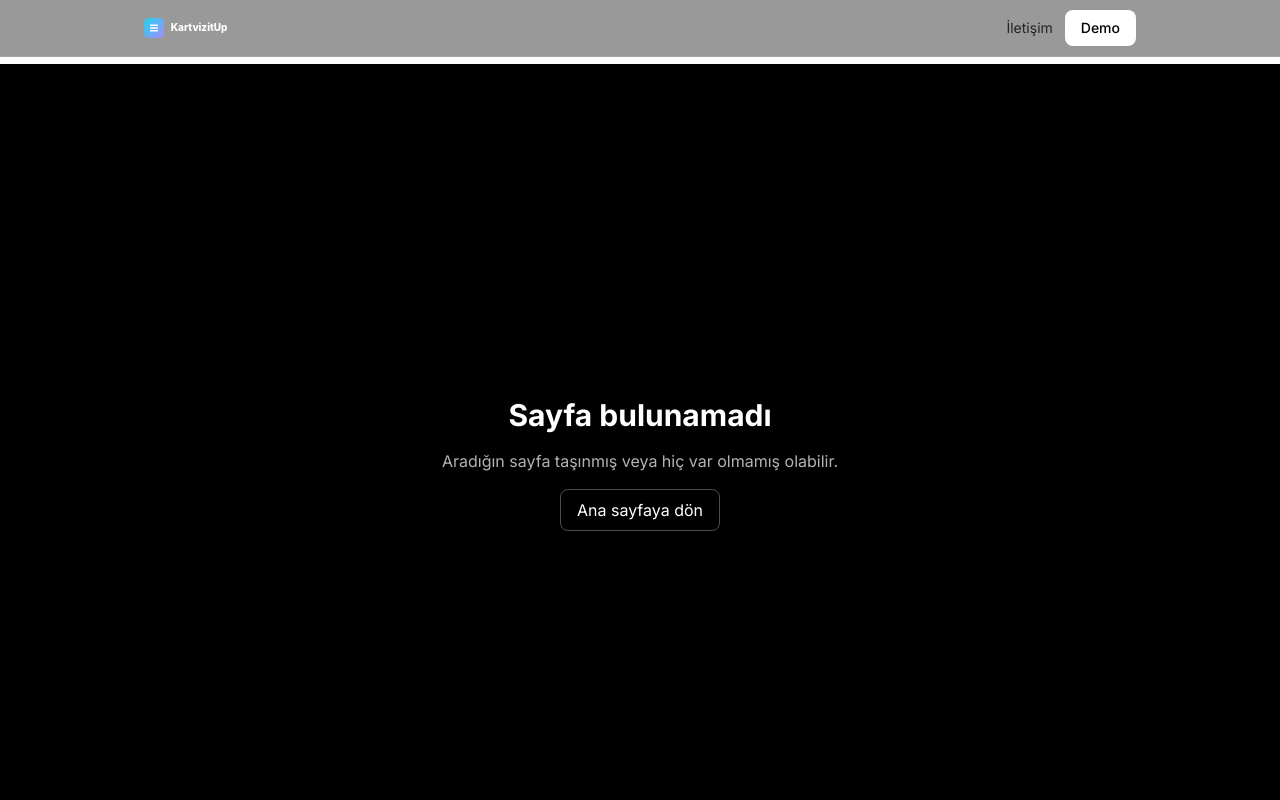
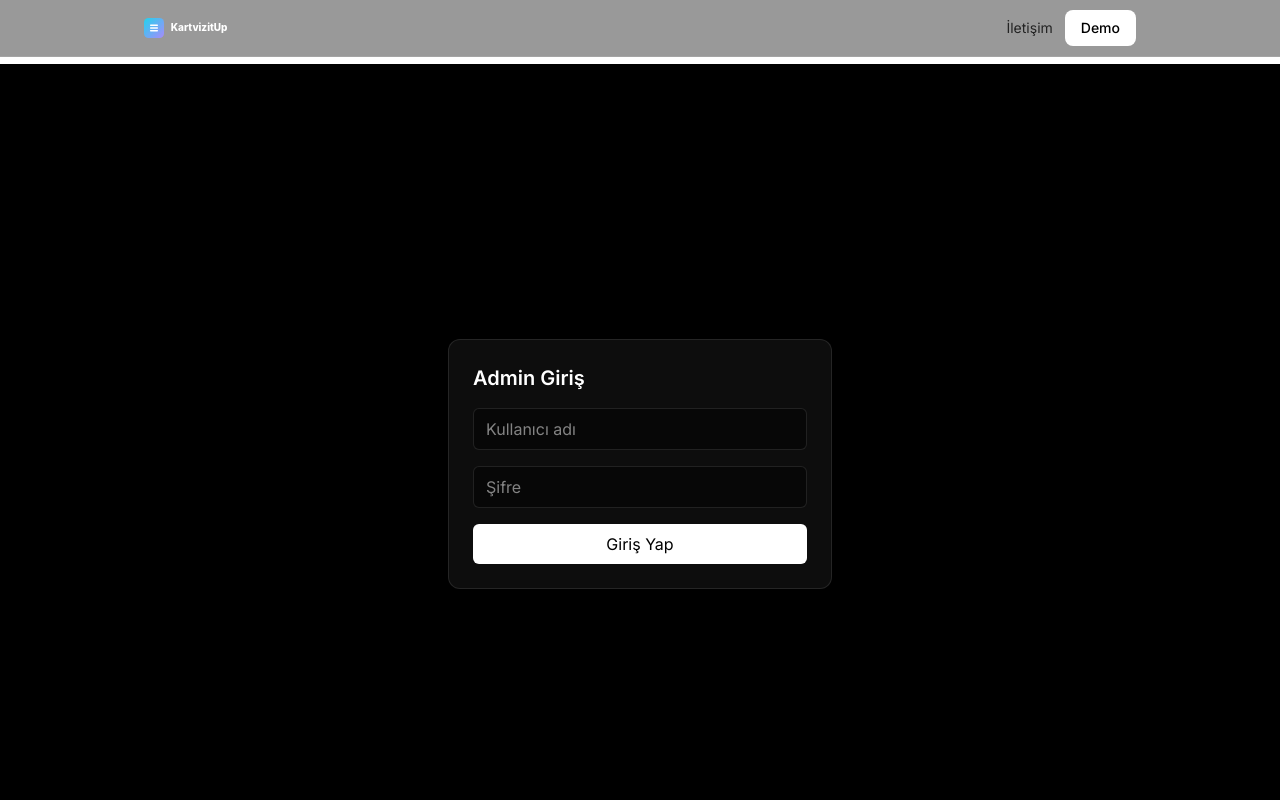
Before and after one commit to fenginn-cloud/kartvizitup, a Next.js app: page /admin/login in a window 1280 px wide. Before the commit this address had no page. Shown: the top 800 px of the page. Built offline with nearby package versions, Linux system fonts and the light colour scheme.

Commit message:
Create page.tsx

```diff
--- /dev/null
+++ b/src/app/admin/login/page.tsx
@@ -0,0 +1,50 @@
+"use client";
+import { useState } from "react";
+import { useRouter } from "next/navigation";
+
+export default function AdminLogin() {
+  const [username, setU] = useState("");
+  const [password, setP] = useState("");
+  const [error, setError] = useState<string | null>(null);
+  const router = useRouter();
+
+  async function onSubmit(e: React.FormEvent) {
+    e.preventDefault();
+    setError(null);
+    const res = await fetch("/api/admin/login", {
+      method: "POST",
+      headers: { "Content-Type": "application/json" },
+      body: JSON.stringify({ username, password }),
+    });
+    if (res.ok) router.push("/admin");
+    else setError("Kullanıcı adı veya şifre hatalı.");
+  }
+
+  return (
+    <main className="min-h-screen grid place-items-center bg-black text-white px-6">
+      <form
+        onSubmit={onSubmit}
+        className="w-full max-w-sm space-y-4 rounded-xl border border-white/10 bg-white/5 p-6"
+      >
+        <h1 className="text-xl font-semibold">Admin Giriş</h1>
+        <input
+          className="w-full rounded-md bg-black/40 border border-white/10 px-3 py-2"
+          placeholder="Kullanıcı adı"
+          value={username}
+          onChange={(e) => setU(e.target.value)}
+        />
+        <input
+          className="w-full rounded-md bg-black/40 border border-white/10 px-3 py-2"
+          placeholder="Şifre"
+          type="password"
+          value={password}
+          onChange={(e) => setP(e.target.value)}
+        />
+        {error && <p className="text-sm text-red-300">{error}</p>}
+        <button className="w-full rounded-md bg-white text-black py-2 hover:bg-white/90">
+          Giriş Yap
+        </button>
+      </form>
+    </main>
+  );
+}
```
